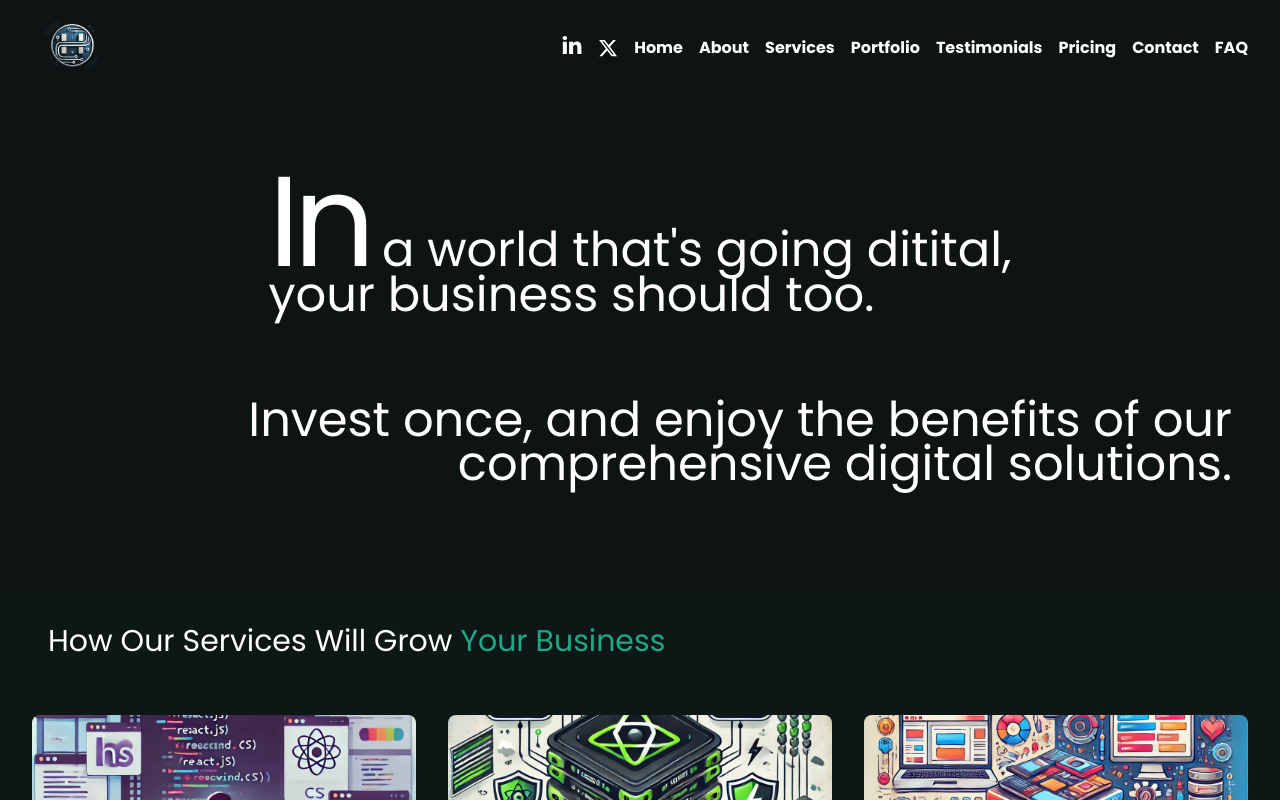
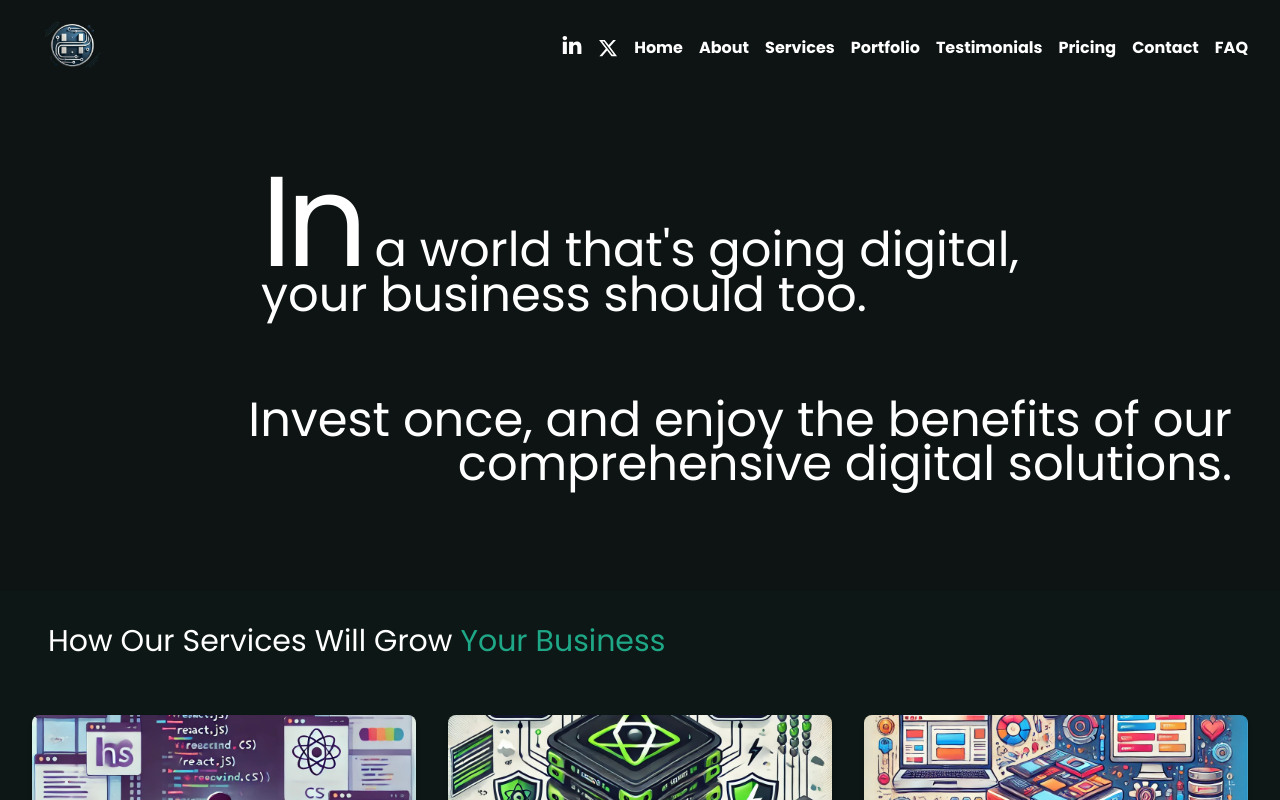
Before and after one commit to prashantkumarpro/HimPrash, a React (Vite) app: page / in a window 1280 px wide. Shown: the top 800 px of the page. Built offline with nearby package versions, Linux system fonts and the light colour scheme.

Commit message:
resolve spelling mistake in header intro

```diff
--- a/src/App.jsx
+++ b/src/App.jsx
@@ -151,7 +151,7 @@ const Hero = () => (
     <div className="w-full  flex flex-col justify-center items-center gap-8">
 
       <div className="hero_intro text-left px-8 py-6">
-        <h1 className="hero_intro_text text-[3rem] leading-[2.8rem]"><span className="text-[10vw] tracking-tighter">In</span> a world that's going ditital, <br />your business should too.</h1>
+        <h1 className="hero_intro_text text-[3rem] leading-[2.8rem]"><span className="text-[10vw] tracking-tighter">In</span> a world that's going digital, <br />your business should too.</h1>
       </div>
       <div className="hero_intro text-right px-8 py-6">
         <h1 className="hero_intro_text text-[3rem] leading-[2.8rem]">Invest once, and enjoy the benefits of our comprehensive digital solutions.</h1>
```
